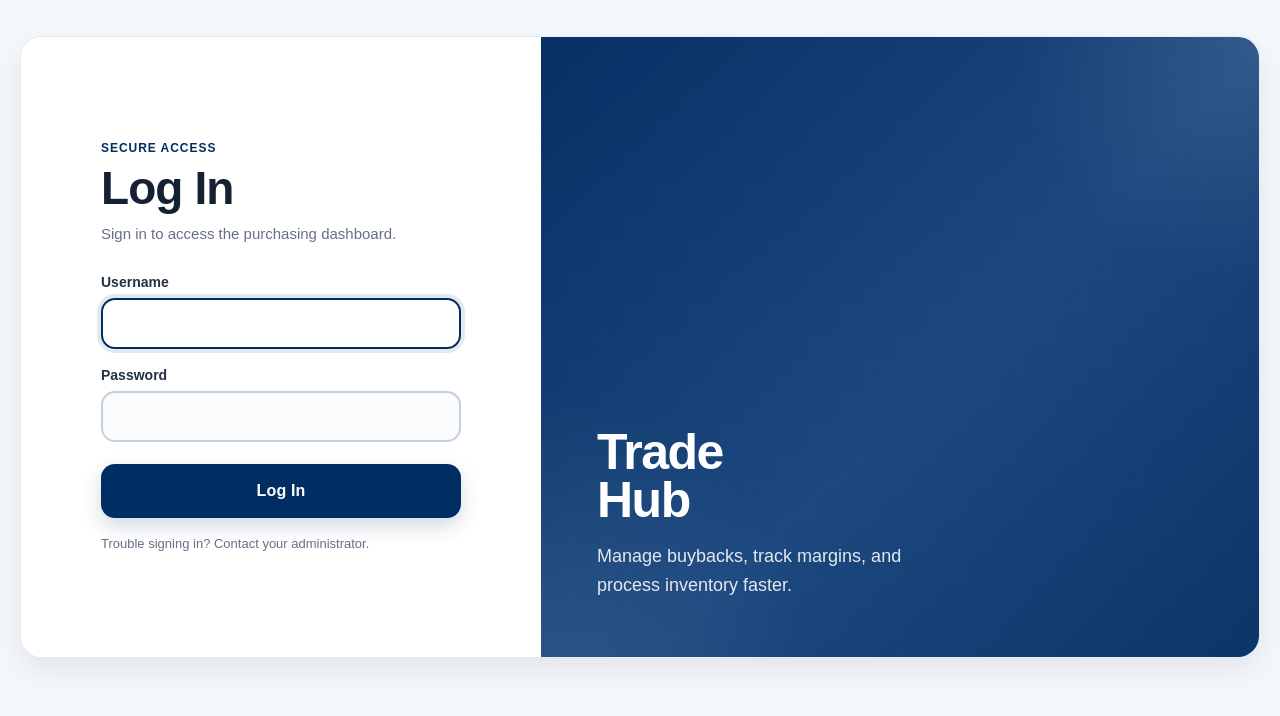
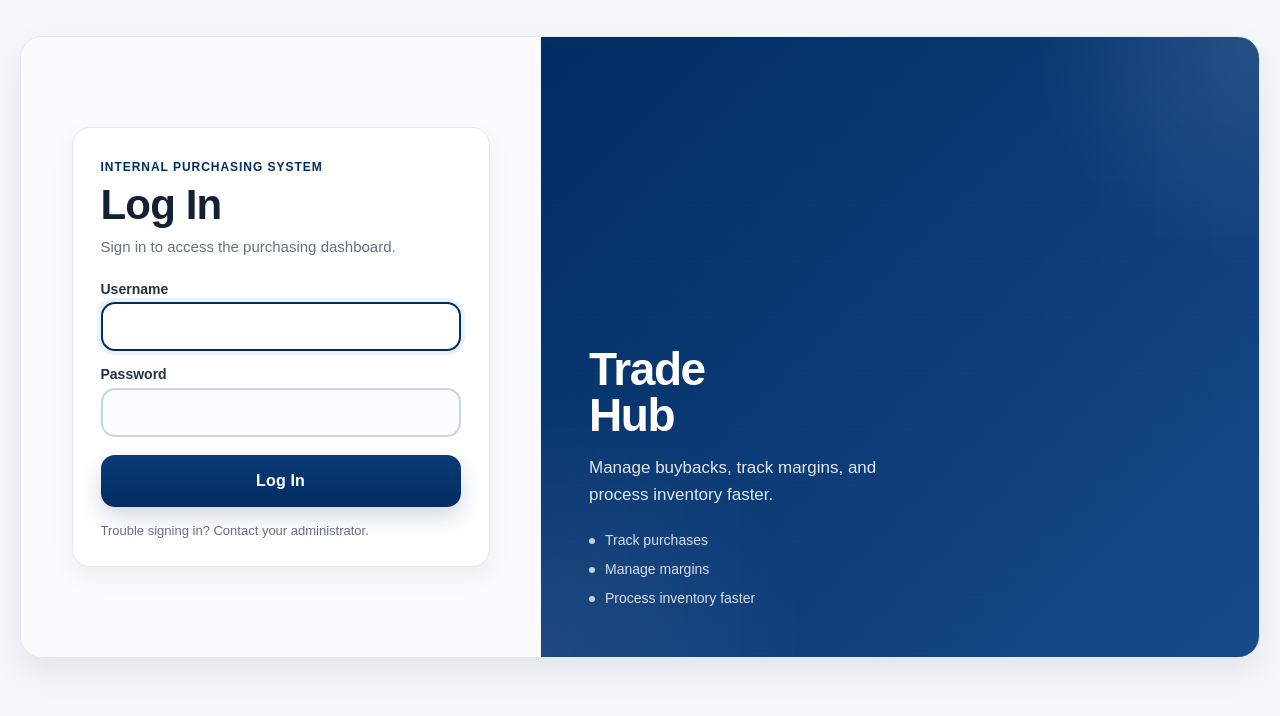
Before and after one commit to Lorisa-CSM/buyback-app, a Django app: page /accounts/login/ in a window 1280 px wide. Shown: the part 89-805 px from the top of the page. Run offline with Django 5.2, Linux system fonts and the light colour scheme.

Commit message:
Polish login page styling and interactions

```diff
--- a/purchases/templates/registration/login.html
+++ b/purchases/templates/registration/login.html
@@ -15,21 +27,27 @@
         border-radius: 22px;
         overflow: hidden;
         background: #ffffff;
-        border: 1px solid #e5ebf3;
-        box-shadow: 0 12px 30px rgba(16, 24, 40, 0.08);
+        border: 1px solid #e5e7eb;
+        box-shadow: 0 14px 34px rgba(16, 24, 40, 0.08);
     }
 
     .login-form-panel {
         display: flex;
         align-items: center;
         justify-content: center;
-        padding: 56px 44px;
-        background: #ffffff;
+        padding: 44px 40px;
+        background: #f9fbfd;
+        border-right: 1px solid #eef2f7;
     }
 
     .login-form-wrap {
         width: 100%;
         max-width: 360px;
+        background: #ffffff;
+        border: 1px solid #e5e7eb;
+        border-radius: 18px;
+        box-shadow: 0 10px 24px rgba(16, 24, 40, 0.06);
+        padding: 32px 28px 26px;
     }
 
     .login-kicker {
@@ -42,24 +60,24 @@
     }
 
     .login-title {
-        font-size: 46px;
+        font-size: 42px;
         line-height: 1.02;
         font-weight: 800;
         letter-spacing: -0.02em;
         color: #142033;
-        margin: 0 0 12px 0;
+        margin: 0 0 10px 0;
     }
 
     .login-subtitle {
         font-size: 15px;
         line-height: 1.5;
         color: #667085;
-        margin: 0 0 28px 0;
+        margin: 0 0 22px 0;
     }
 
     .login-form-wrap label {
         display: block;
-        margin: 0 0 8px 0;
+        margin: 0 0 6px 0;
         font-weight: 700;
         font-size: 14px;
         color: #243244;
@@ -68,9 +86,9 @@
     .login-form-wrap input[type="text"],
     .login-form-wrap input[type="password"] {
         width: 100%;
-        padding: 15px 16px;
-        margin: 0 0 18px 0;
-        border: 2px solid #c6d1e0;
+        padding: 14px 16px;
+        margin: 0 0 14px 0;
+        border: 2px solid #cbd5e1;
         background: #fbfcfe;
         color: #142033;
         box-sizing: border-box;
@@ -78,7 +96,11 @@
         font-weight: 600;
         border-radius: 14px;
         box-shadow: inset 0 1px 2px rgba(16, 24, 40, 0.03);
-        transition: border-color 0.18s ease, box-shadow 0.18s ease, background 0.18s ease;
+        transition:
+            border-color 0.15s ease,
+            box-shadow 0.15s ease,
+            background-color 0.15s ease,
+            transform 0.15s ease;
     }
 
     .login-form-wrap input[type="text"]:focus,
@@ -86,38 +108,44 @@
         outline: none;
         border-color: #002D62;
         background: #ffffff;
-        box-shadow: 0 0 0 4px rgba(0, 45, 98, 0.10);
+        box-shadow: 0 0 0 4px rgba(59, 130, 246, 0.10);
+        transform: translateY(-1px);
     }
 
     .login-button {
         width: 100%;
-        min-height: 54px;
+        min-height: 52px;
         margin-top: 4px;
         border: none;
         border-radius: 14px;
-        background: #002D62;
+        background: linear-gradient(180deg, #0b3a75 0%, #002D62 100%);
         color: #ffffff;
         font-size: 16px;
         font-weight: 800;
         letter-spacing: 0.01em;
         cursor: pointer;
-        box-shadow: 0 8px 20px rgba(0, 45, 98, 0.18);
-        transition: background 0.18s ease, transform 0.18s ease;
+        box-shadow: 0 10px 22px rgba(0, 45, 98, 0.18);
+        transition:
+            transform 0.15s ease,
+            box-shadow 0.15s ease,
+            filter 0.15s ease;
     }
 
     .login-button:hover {
-        background: #001f45;
+        transform: translateY(-1px);
+        box-shadow: 0 14px 28px rgba(0, 45, 98, 0.24);
+        filter: brightness(0.98);
     }
 
     .login-help {
-        margin-top: 16px;
+        margin-top: 14px;
         font-size: 13px;
         line-height: 1.5;
         color: #667085;
     }
 
     .login-error {
-        margin: 0 0 18px 0;
+        margin: 0 0 16px 0;
         padding: 12px 14px;
         border-radius: 12px;
         background: #fef3f2;
@@ -131,9 +159,9 @@
         position: relative;
         display: flex;
         align-items: flex-end;
-        padding: 56px;
+        padding: 48px;
         background:
-            linear-gradient(135deg, rgba(0, 45, 98, 0.98) 0%, rgba(11, 58, 117, 0.94) 55%, rgba(0, 45, 98, 0.98) 100%);
+            linear-gradient(135deg, #002D62 0%, #184a8b 100%);
         overflow: hidden;
     }
 
@@ -142,9 +170,8 @@
         position: absolute;
         inset: 0;
         background:
-            radial-gradient(circle at top right, rgba(255,255,255,0.10), transparent 26%),
-            radial-gradient(circle at bottom left, rgba(255,255,255,0.08), transparent 28%),
-            linear-gradient(145deg, transparent 0%, rgba(255,255,255,0.025) 100%);
+            radial-gradient(circle at top right, rgba(255,255,255,0.10), transparent 24%),
+            radial-gradient(circle at bottom left, rgba(255,255,255,0.08), transparent 28%);
         pointer-events: none;
     }
 
@@ -152,36 +179,62 @@
         content: "";
         position: absolute;
         inset: 0;
-        opacity: 0.06;
+        opacity: 0.05;
         background-image:
             linear-gradient(rgba(255,255,255,0.18) 1px, transparent 1px),
             linear-gradient(90deg, rgba(255,255,255,0.18) 1px, transparent 1px);
-        background-size: 30px 30px;
+        background-size: 28px 28px;
         pointer-events: none;
     }
 
     .login-side-content {
         position: relative;
         z-index: 1;
-        max-width: 420px;
+        max-width: 430px;
         color: #ffffff;
     }
 
     .login-side-title {
-        font-size: 50px;
-        line-height: 0.96;
+        font-size: 46px;
+        line-height: 0.98;
         font-weight: 800;
         letter-spacing: -0.03em;
-        margin: 0 0 18px 0;
+        margin: 0 0 16px 0;
         max-width: 8ch;
     }
 
     .login-side-copy {
-        font-size: 18px;
-        line-height: 1.65;
+        font-size: 17px;
+        line-height: 1.6;
         color: rgba(255,255,255,0.88);
+        margin: 0 0 22px 0;
+        max-width: 34ch;
+    }
+
+    .login-benefits {
+        display: grid;
+        gap: 8px;
         margin: 0;
-        max-width: 34ch;
+        padding: 0;
+        list-style: none;
+    }
+
+    .login-benefits li {
+        font-size: 14px;
+        line-height: 1.5;
+        color: rgba(255,255,255,0.84);
+        display: flex;
+        align-items: center;
+        gap: 10px;
+    }
+
+    .login-benefits li::before {
+        content: "";
+        width: 6px;
+        height: 6px;
+        border-radius: 999px;
+        background: rgba(255,255,255,0.75);
+        flex: 0 0 auto;
     }
 
     @media (max-width: 1100px) {
@@ -247,7 +302,7 @@
     <div class="login-shell">
         <div class="login-form-panel">
             <div class="login-form-wrap">
-                <div class="login-kicker">Secure Access</div>
+                <div class="login-kicker">Internal Purchasing System</div>
                 <h1 class="login-title">Log In</h1>
                 <p class="login-subtitle">Sign in to access the purchasing dashboard.</p>
 
@@ -285,6 +340,12 @@
                 <p class="login-side-copy">
                     Manage buybacks, track margins, and process inventory faster.
                 </p>
+
+                <ul class="login-benefits">
+                    <li>Track purchases</li>
+                    <li>Manage margins</li>
+                    <li>Process inventory faster</li>
+                </ul>
             </div>
         </div>
     </div>
```
Also changed, not shown: other parts of purchases/templates/registration/login.html (+23 -9 lines).
